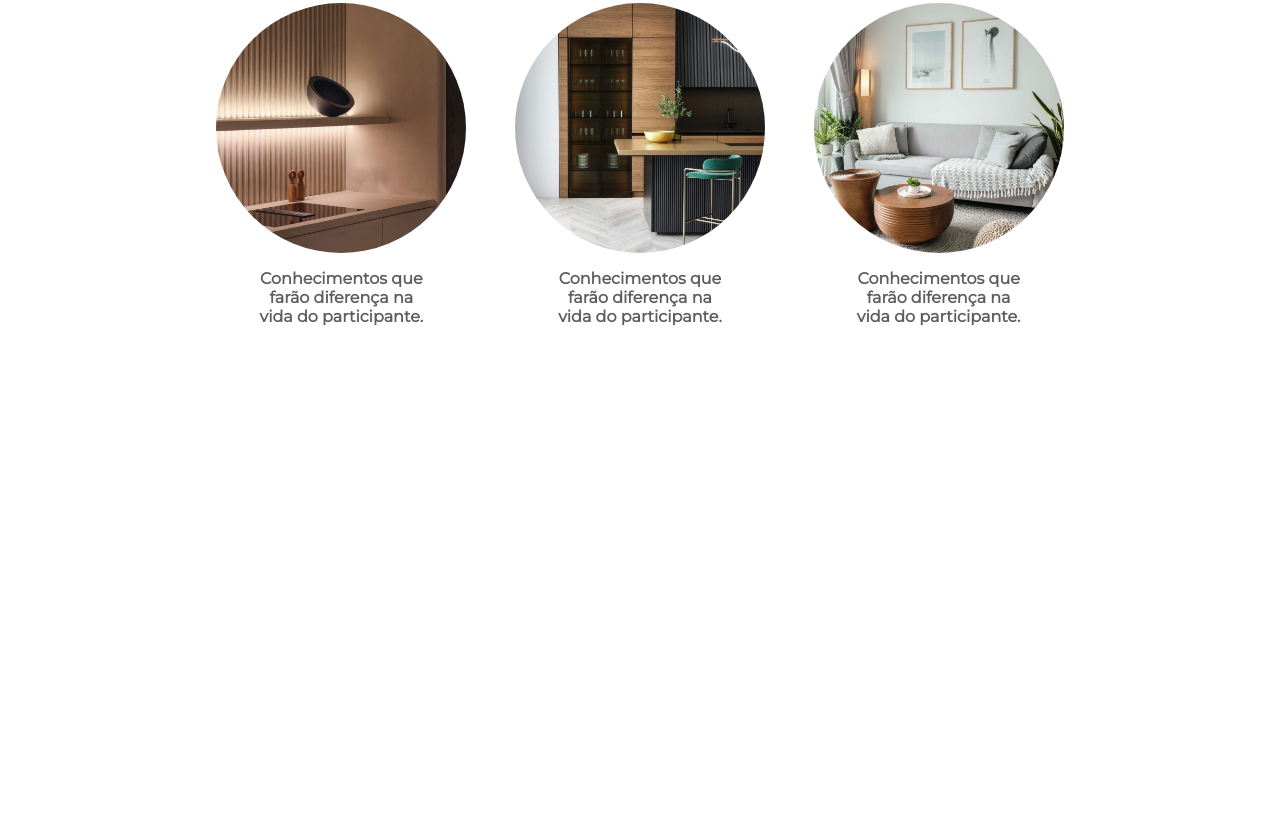
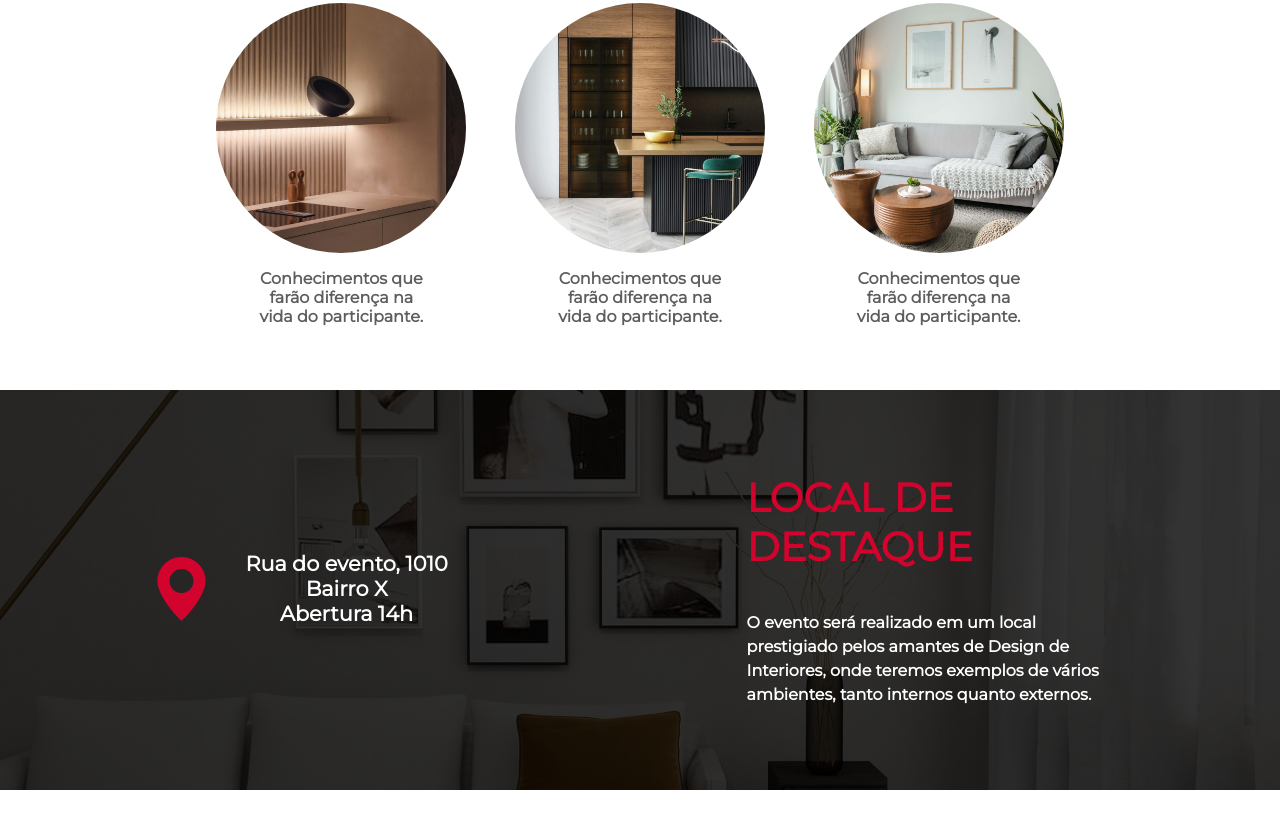
Before and after one commit to pablo-cunha/landing-page, a plain HTML site: page index.html in a window 1280 px wide. Shown: the part 866-1694 px from the top of the page. Before the commit the page ends 1256 px from the top, so only its background shows below. Drawn offline with nearby package versions, Linux system fonts and the light colour scheme.

Commit message:
Location Section

```diff
--- a/css/styles.css
+++ b/css/styles.css
@@ -145,3 +145,46 @@
 #benefit-3 {
     background-image: url(../img/sqr-3.jpg);
 }
+
+/*Location*/
+.location-section {
+    height: 400px;
+    background: linear-gradient(rgba(0,0,0,.8), rgba(0,0,0,.8)), url("../img/hrz-1.jpg");
+    background-position: center;
+    background-size: cover;
+    display: flex;
+    align-items: center;
+    justify-content: space-around;
+    color: var(--text-color);
+    margin-bottom: 3em;
+}
+
+.address, .location {
+    max-width: 30%;
+}
+
+.address {
+    display: flex;
+}
+
+.address i {
+    color: var(--primary);
+    font-size: 4em;
+    margin-right: 0.5em;
+}
+
+.address-details {
+    text-align: center;
+    font-size: 1.3em;
+}
+
+.location h3 {
+    color: var(--primary);
+    font-size: 2.5em;
+    margin-bottom: 1em;
+    text-transform: uppercase;
+}
+
+.location p {
+    line-height: 1.5em;
+}
--- a/index.html
+++ b/index.html
@@ -67,5 +67,21 @@
             </div>
         </div>
     </section>
+    <section class="location-section">
+        <div class="address">
+            <i class="bi bi-geo-alt-fill"></i>
+            <div class="address-details">
+                <p>Rua do evento, 1010</p>
+                <p>Bairro X</p>
+                <p>Abertura 14h</p>
+             </div>
+        </div>
+        <div class="location">
+            <h3>Local de destaque</h3>
+            <p>O evento será realizado em um local prestigiado pelos amantes de Design de Interiores,
+                onde teremos exemplos de vários ambientes, tanto internos quanto externos.
+            </p>
+        </div>
+    </section>
 </body>
 </html>
```
